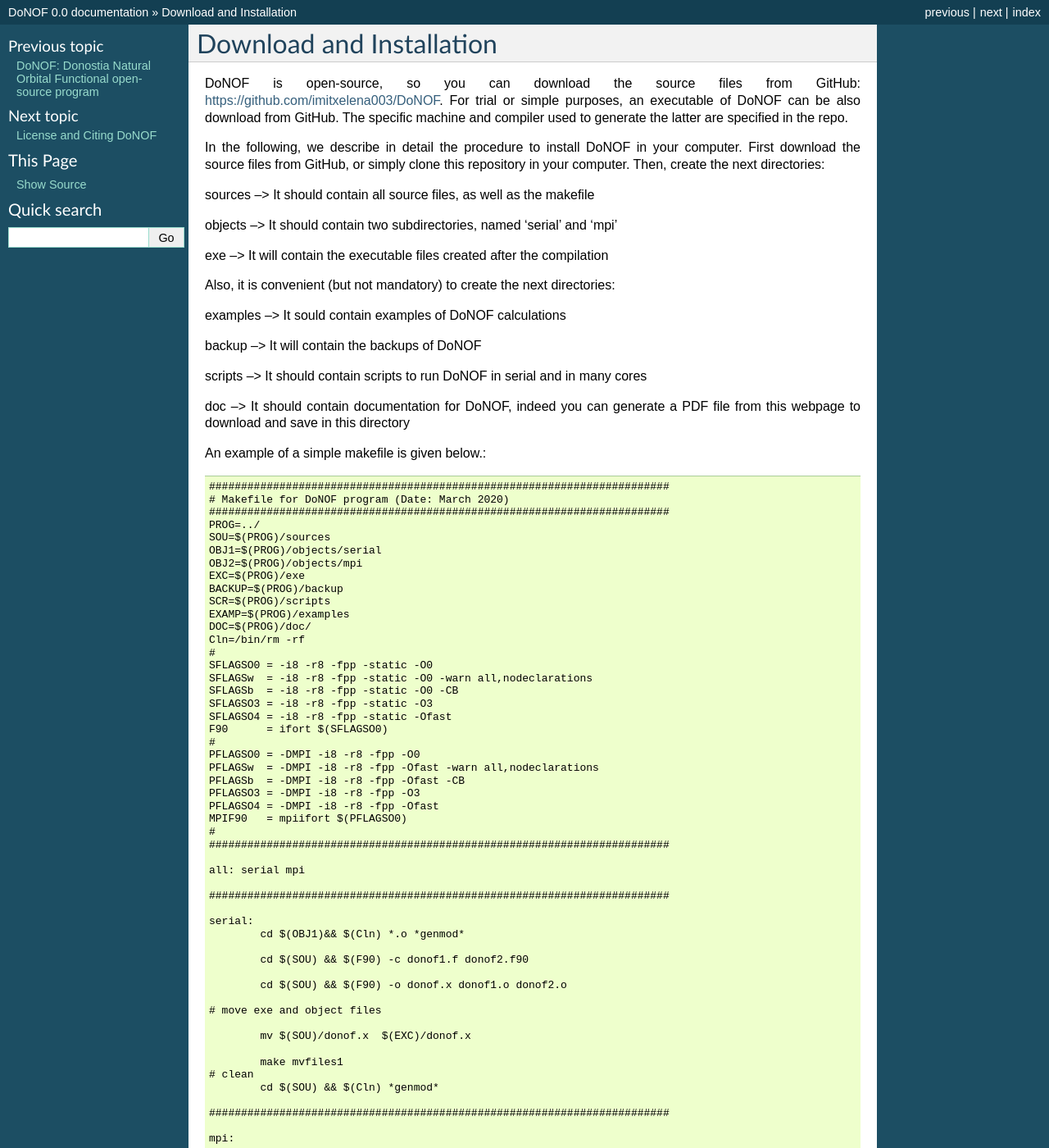
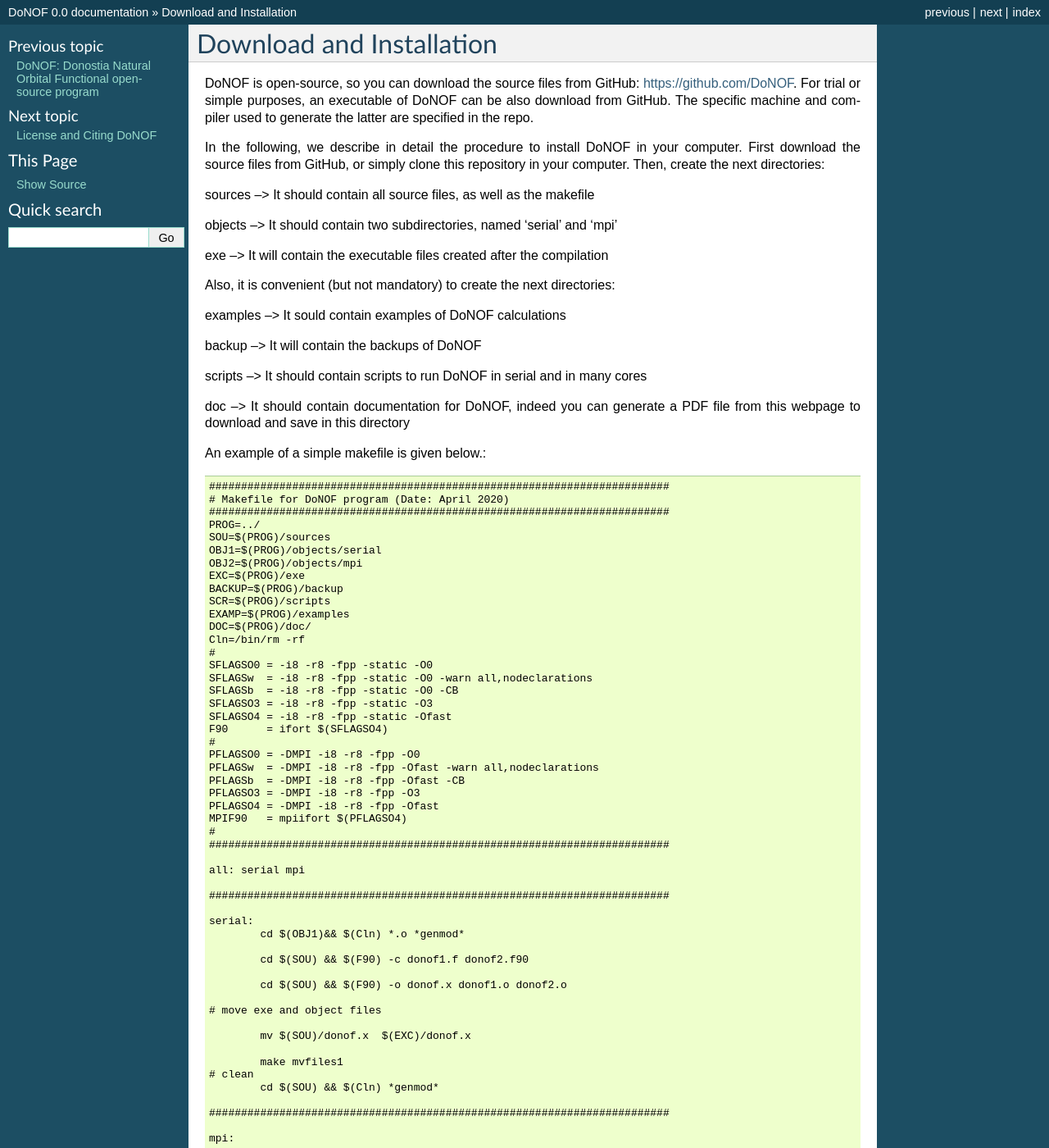
Before and after one commit to DoNOF/DoNOF-Documentation, a Sphinx documentation site: the page built from docs/Installation.rst, in a window 1280 px wide and 1400 px high. Shown: the whole window at 82% size. Built offline with Sphinx 7.4.7, drawn with Linux system fonts in a browser that asks for light colours; some of the changed text lies outside the part shown.

Commit message:
April 2020

```diff
--- a/docs/Installation.rst
+++ b/docs/Installation.rst
@@ -2,7 +2,7 @@
 Download and Installation
 #########################
 
-DoNOF is open-source, so you can download the source files from GitHub: https://github.com/imitxelena003/DoNOF. For trial or simple purposes, an executable of DoNOF can be also download from GitHub. The specific machine and compiler used to generate the latter are specified in the repo.
+DoNOF is open-source, so you can download the source files from GitHub: https://github.com/DoNOF. For trial or simple purposes, an executable of DoNOF can be also download from GitHub. The specific machine and compiler used to generate the latter are specified in the repo.
 
 In the following, we describe in detail the procedure to install DoNOF in your computer. First download the source files from GitHub, or simply clone this repository in your computer. Then, create the next directories:
 
@@ -25,7 +25,7 @@
 An example of a simple makefile is given below.::
 
     ########################################################################
-    # Makefile for DoNOF program (Date: March 2020)
+    # Makefile for DoNOF program (Date: April 2020)
     ########################################################################
     PROG=../
     SOU=$(PROG)/sources
@@ -43,14 +43,14 @@
     SFLAGSb  = -i8 -r8 -fpp -static -O0 -CB
     SFLAGSO3 = -i8 -r8 -fpp -static -O3
     SFLAGSO4 = -i8 -r8 -fpp -static -Ofast
-    F90      = ifort $(SFLAGSO0)
+    F90      = ifort $(SFLAGSO4)
     #
     PFLAGSO0 = -DMPI -i8 -r8 -fpp -O0
     PFLAGSw  = -DMPI -i8 -r8 -fpp -Ofast -warn all,nodeclarations
     PFLAGSb  = -DMPI -i8 -r8 -fpp -Ofast -CB
     PFLAGSO3 = -DMPI -i8 -r8 -fpp -O3
     PFLAGSO4 = -DMPI -i8 -r8 -fpp -Ofast
-    MPIF90   = mpiifort $(PFLAGSO0)
+    MPIF90   = mpiifort $(PFLAGSO4)
     #
     ########################################################################
 
```
